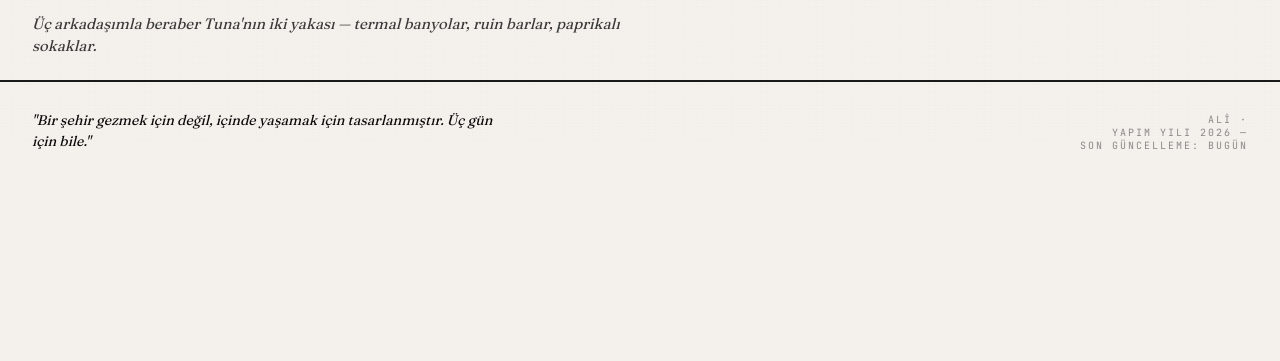
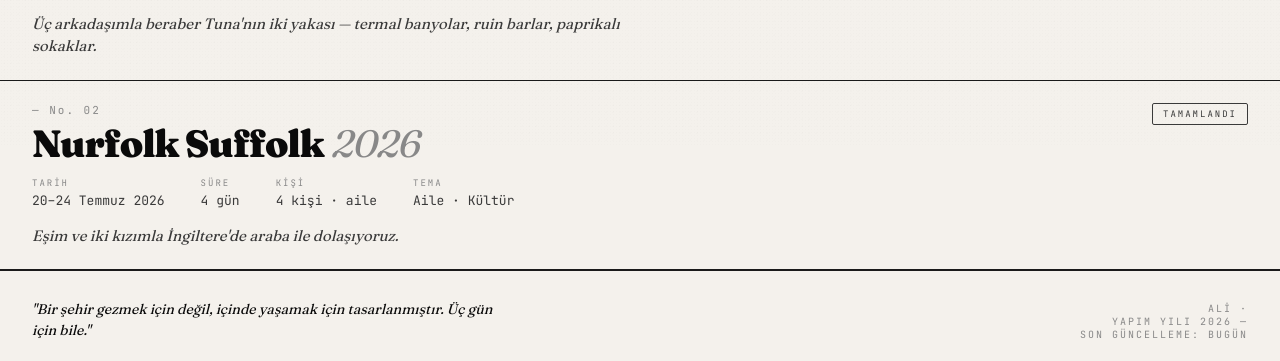
Before and after one commit to alican223/travel-plans, a plain HTML site: page index.html in a window 1280 px wide. Shown: the part 655-1016 px from the top of the page. Before the commit the page ends 827 px from the top, so only its background shows below. Drawn offline with Linux system fonts and the light colour scheme.

Commit message:
Update index.html

```diff
--- a/index.html
+++ b/index.html
@@ -331,6 +331,20 @@ body::before{
     <div class="trip-arrow">→</div>
   </a>
 
+    <a href="./uk2026/" class="trip">
+    <div class="trip-num">— No. 02</div>
+    <div class="trip-name">Nurfolk Suffolk <em>2026</em></div>
+    <div class="trip-meta">
+      <div><span>Tarih</span><span>20–24 Temmuz 2026</span></div>
+      <div><span>Süre</span><span>4 gün</span></div>
+      <div><span>Kişi</span><span>4 kişi · aile</span></div>
+      <div><span>Tema</span><span>Aile · Kültür</span></div>
+    </div>
+    <div class="trip-tagline">Eşim ve iki kızımla İngiltere'de araba ile dolaşıyoruz.</div>
+    <div class="trip-status past">Tamamlandı</div>
+    <div class="trip-arrow">→</div>
+  </a>
+
 </section>
 
 <div class="foot">
```
